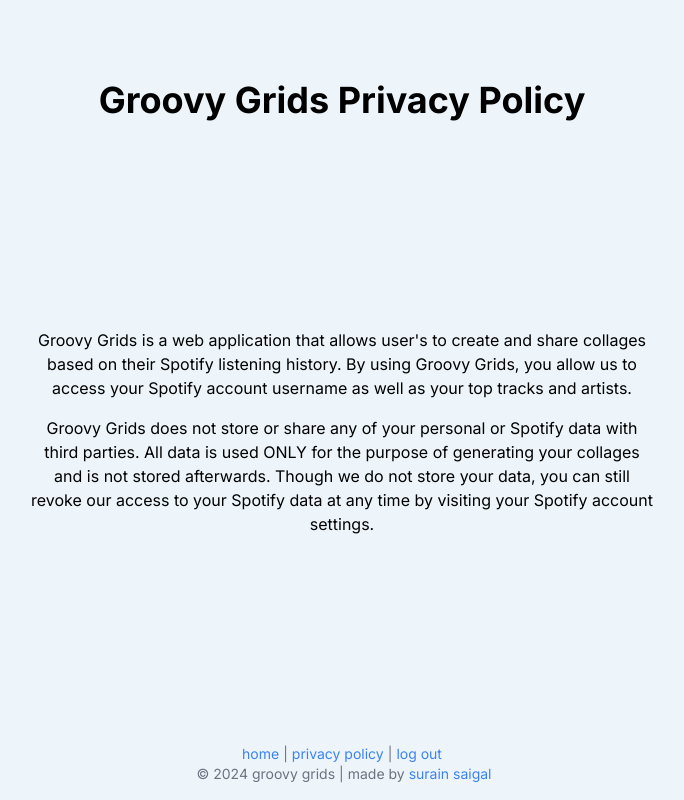
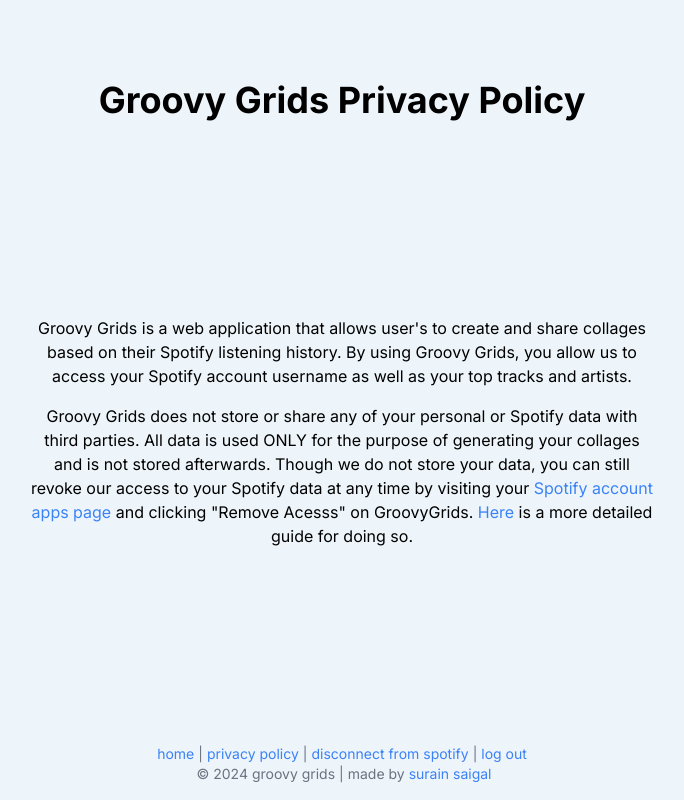
Before and after one commit to SurainSaigal/GroovyGrids, a Next.js app: page /privacy-policy in a window 1280 px wide. Shown: the whole page, without its empty margins (298-982 px from the left). Built offline with nearby package versions, Linux system fonts and the light colour scheme.

Commit message:
quota extension

```diff
--- a/src/app/components/BottomBar.tsx
+++ b/src/app/components/BottomBar.tsx
@@ -18,6 +18,11 @@
                 )}
                 <p className="text-blue-500 text-sm ml-1">
                     <Link href="/privacy-policy">privacy policy</Link>
+                </p>
+
+                <p className="text-gray-500 text-sm ml-1"> | </p>
+                <p className="text-blue-500 text-sm ml-1">
+                    <Link href="/privacy-policy">disconnect from spotify</Link>
                 </p>
                 {!login && (
                     <>
--- a/src/app/components/LogOut.tsx
+++ b/src/app/components/LogOut.tsx
@@ -1,7 +1,24 @@
 "use client";
+
+const onLogOut = () => {
+    const url = "https://accounts.spotify.com/en/logout/";
+    const spotifyLogoutWindow = window.open(
+        url,
+        "Spotify Logout",
+        "width=700,height=500,top=40, left=40"
+    );
+    if (spotifyLogoutWindow) {
+        setTimeout(() => {
+            spotifyLogoutWindow.close();
+            window.location.href = "/";
+        }, 2000);
+    }
+    localStorage.clear();
+};
+
 const LogOut = () => {
     return (
-        <a href="/" onClick={() => localStorage.clear()}>
+        <a className="cursor-pointer" onClick={onLogOut}>
             log out
         </a>
     );
--- a/src/app/privacy-policy/page.tsx
+++ b/src/app/privacy-policy/page.tsx
@@ -1,4 +1,3 @@
-// basic outline for a privacy policy page
 import BottomBar from "../components/BottomBar";
 function PrivacyPolicy() {
     return (
@@ -15,8 +14,18 @@
                     Groovy Grids does not store or share any of your personal or Spotify data with
                     third parties. All data is used ONLY for the purpose of generating your collages
                     and is not stored afterwards. Though we do not store your data, you can still
-                    revoke our access to your Spotify data at any time by visiting your Spotify
-                    account settings.
+                    revoke our access to your Spotify data at any time by visiting your{" "}
+                    <a className="text-blue-500" href="https://www.spotify.com/us/account/apps/">
+                        Spotify account apps page
+                    </a>{" "}
+                    and clicking "Remove Acesss" on GroovyGrids.{" "}
+                    <a
+                        className="text-blue-500"
+                        href="https://support.spotify.com/us/article/spotify-on-other-apps/"
+                    >
+                        Here
+                    </a>{" "}
+                    is a more detailed guide for doing so.
                 </p>
             </div>
             <BottomBar login={false} />
```
